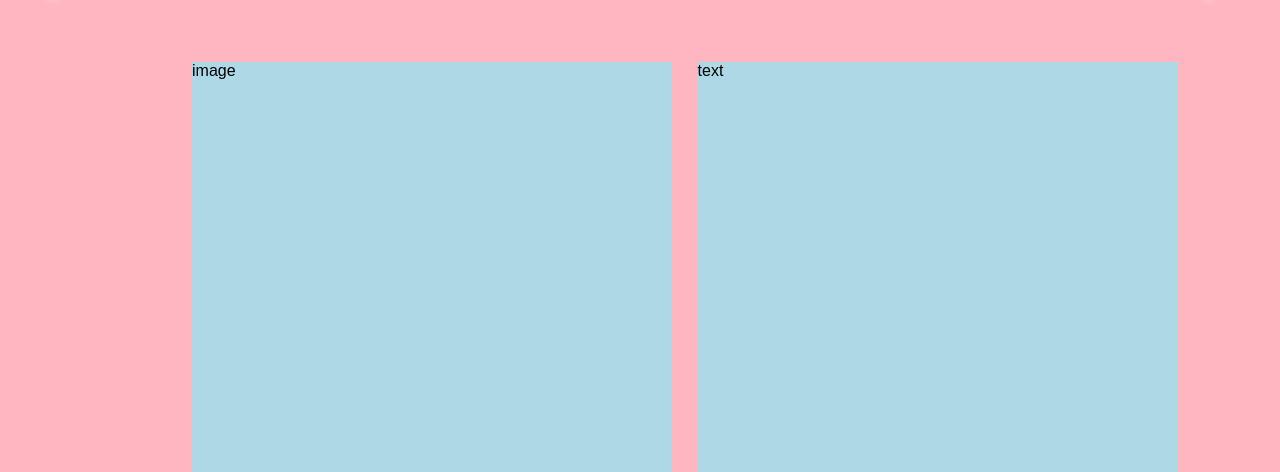
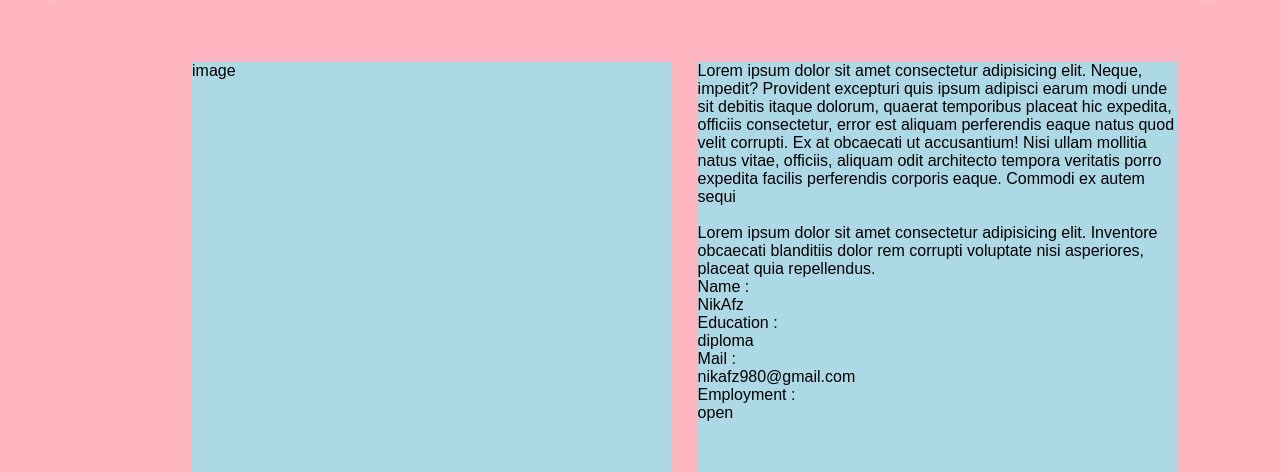
Before and after one commit to NikAfz/portfolio, a React (Vite) app: page /portfolio/more in a window 1280 px wide. Shown: the part 802-1274 px from the top of the page. Built offline with nearby package versions, Linux system fonts and the light colour scheme; a web font is replaced by a local one.

Commit message:
fix : about me

```diff
--- a/src/components/AboutMe.jsx
+++ b/src/components/AboutMe.jsx
@@ -1,8 +1,42 @@
 function AboutMe(props) {
   return (
-    <div className="about--container">
+    <div className="about--container" id="about">
       <div className="about--img">image</div>
-      <div className="about-text--container">text</div>
+
+      <div className="about-text--container">
+        <p>
+          Lorem ipsum dolor sit amet consectetur adipisicing elit. Neque,
+          impedit? Provident excepturi quis ipsum adipisci earum modi unde sit
+          debitis itaque dolorum, quaerat temporibus placeat hic expedita,
+          officiis consectetur, error est aliquam perferendis eaque natus quod
+          velit corrupti. Ex at obcaecati ut accusantium! Nisi ullam mollitia
+          natus vitae, officiis, aliquam odit architecto tempora veritatis porro
+          expedita facilis perferendis corporis eaque. Commodi ex autem sequi
+          <br />
+          <br />
+          Lorem ipsum dolor sit amet consectetur adipisicing elit. Inventore
+          obcaecati blanditiis dolor rem corrupti voluptate nisi asperiores,
+          placeat quia repellendus.
+        </p>
+        <div className="about-info--container">
+          <div className="about-info">
+            <p className="info--title">Name :</p>
+            <p className="info--dis">NikAfz</p>
+          </div>
+          <div className="about-info">
+            <p className="info--title">Education :</p>
+            <p className="info--dis">diploma</p>
+          </div>
+          <div className="about-info">
+            <p className="info--title">Mail :</p>
+            <p className="info--dis">nikafz980@gmail.com</p>
+          </div>
+          <div className="about-info">
+            <p className="info--title">Employment :</p>
+            <p className="info--dis">open</p>
+          </div>
+        </div>
+      </div>
     </div>
   );
 }
```
